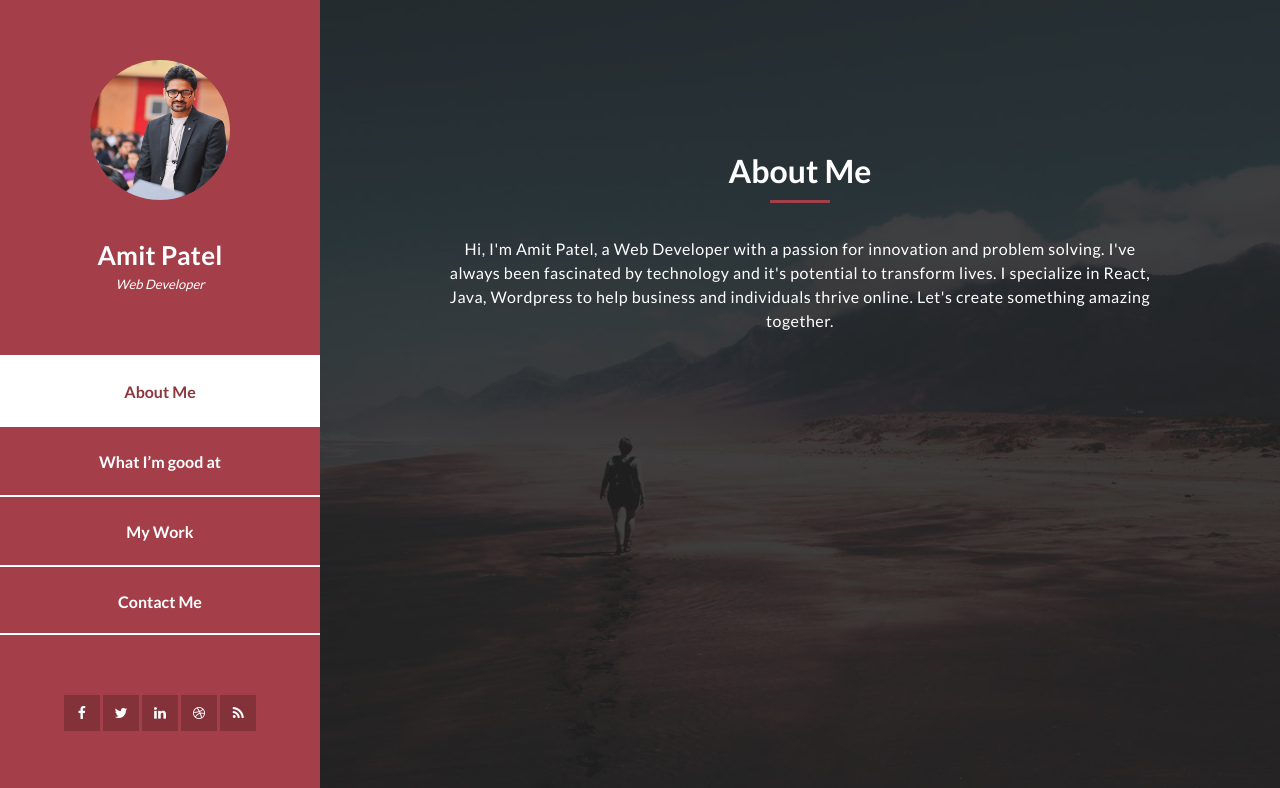
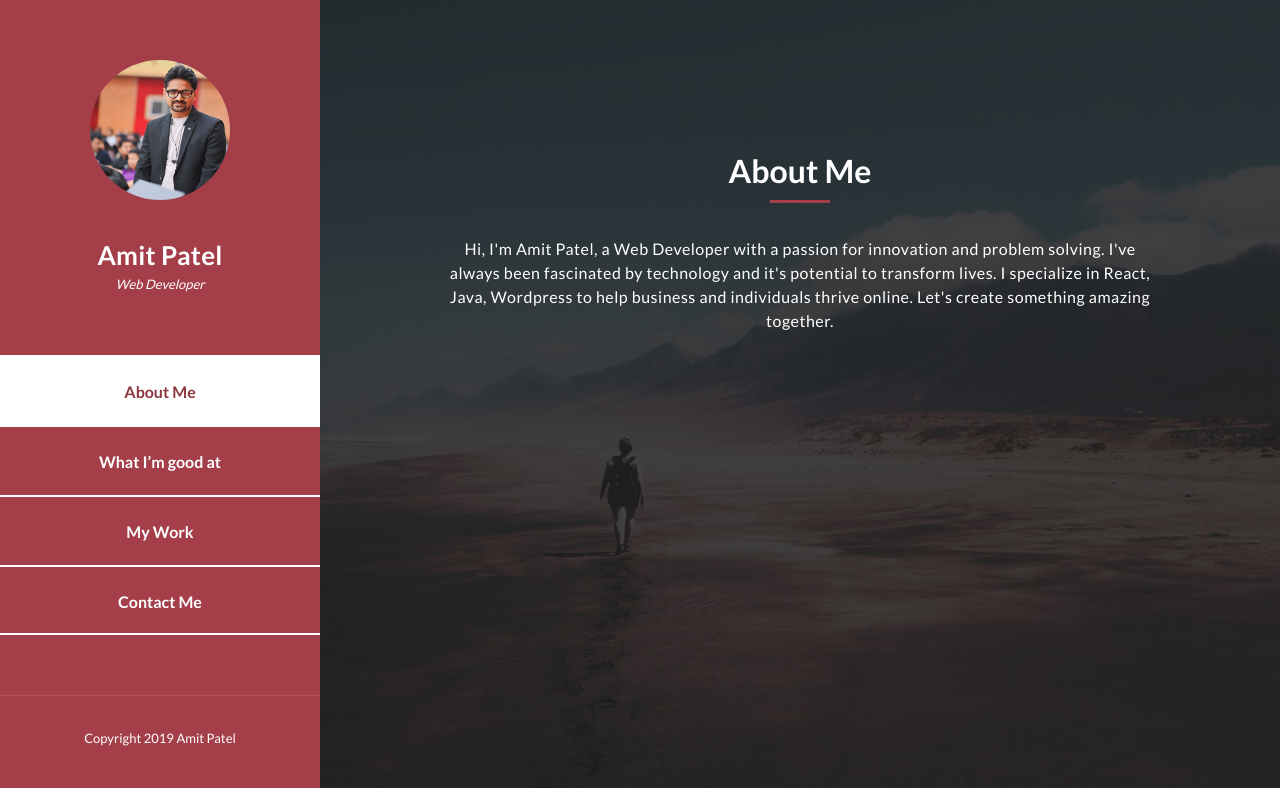
Before and after one commit to amitpatel1304/amitpatel, a plain HTML site: page index.html in a window 1280 px wide. Shown: the top 788 px of the page. Drawn offline with Linux system fonts and the light colour scheme.

Commit message:
second commit

```diff
--- a/index.html
+++ b/index.html
@@ -48,27 +48,7 @@
                 <li><a href="#section4">Contact Me</a></li>
               </ul>
             </nav>
-            <div class="social-network">
-              <ul class="soial-icons">
-                <li>
-                  <a href="https://fb.com/templatemo"
-                    ><i class="fa fa-facebook"></i
-                  ></a>
-                </li>
-                <li>
-                  <a href="#"><i class="fa fa-twitter"></i></a>
-                </li>
-                <li>
-                  <a href="#"><i class="fa fa-linkedin"></i></a>
-                </li>
-                <li>
-                  <a href="#"><i class="fa fa-dribbble"></i></a>
-                </li>
-                <li>
-                  <a href="#"><i class="fa fa-rss"></i></a>
-                </li>
-              </ul>
-            </div>
+
             <div class="copyright-text">
               <p>Copyright 2019 Amit Patel</p>
             </div>
```
